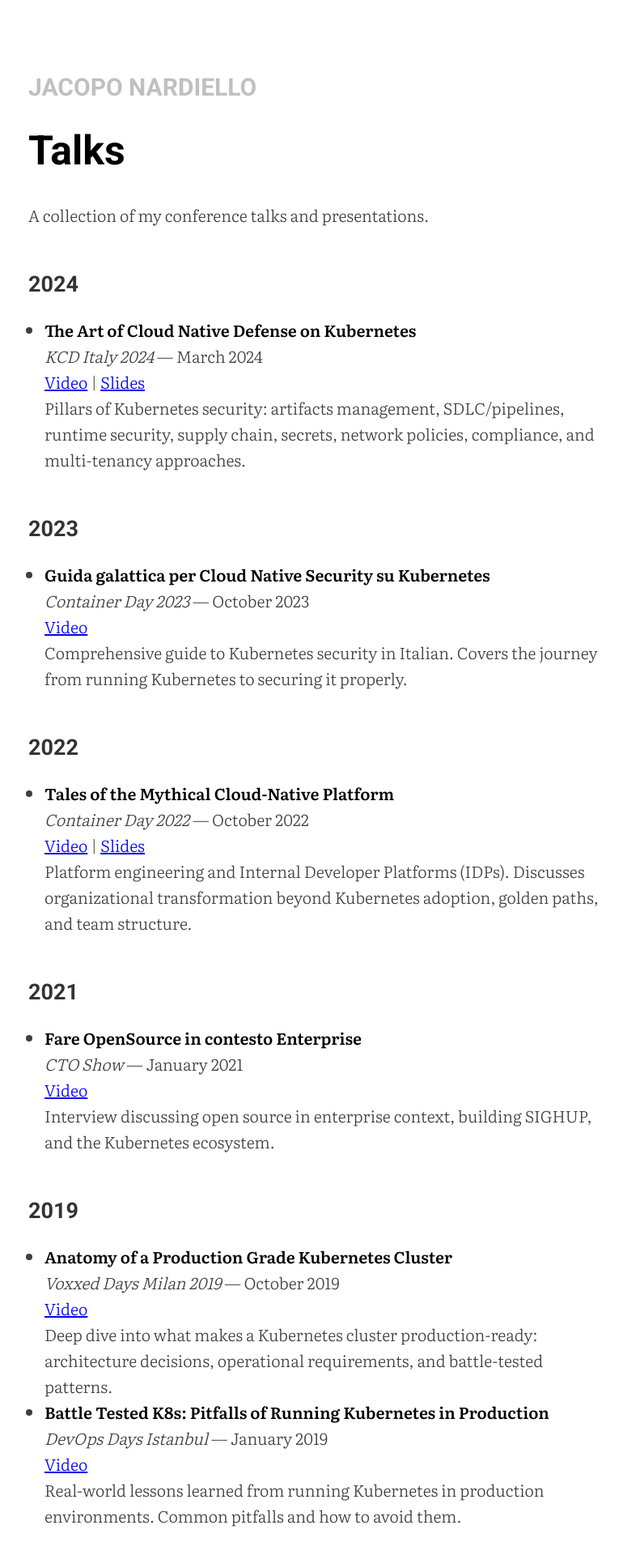
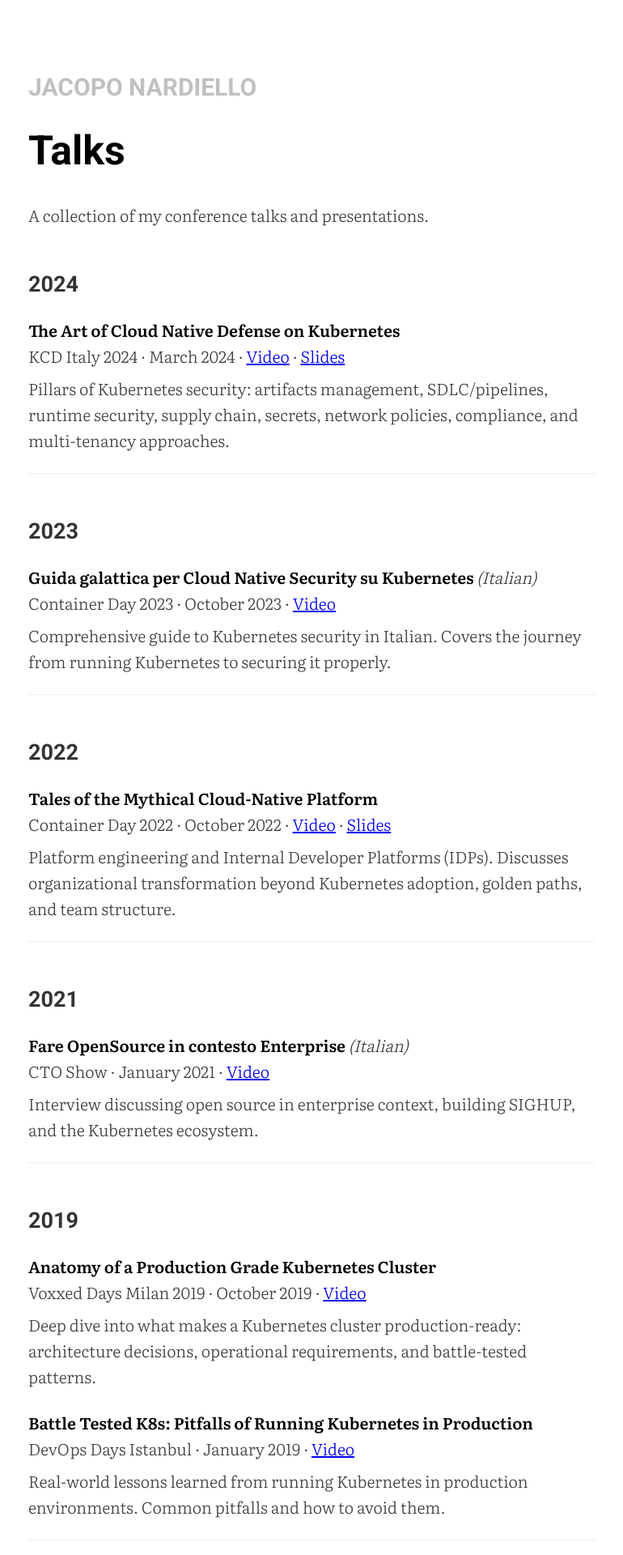
Before and after one commit to jnardiello/jnardiello.github.io, a Jekyll site: the page built from talks/index.html, in a window 1280 px wide. Shown: the top 1920 px of the page at 81% size, without its empty margins (255-1025 px from the left). Built offline with Jekyll 4.4.1, drawn with Linux system fonts in a browser that asks for light colours; comment, search, counter and statistics services are not loaded; some of the changed text lies outside the part shown.

Commit message:
feat(talks): add language field and improve styling
- Add language field to all talks (en/it)
- Show (Italian) indicator for non-English talks
- Improve template layout with typography-driven design
- Add horizontal rule dividers between years
- Tighten spacing between title and description

```diff
--- a/talks/index.html
+++ b/talks/index.html
@@ -4,29 +4,25 @@ title: Talks
 description: Conference talks and presentations by Jacopo Nardiello
 ---
 
+<style>
+.talk-title { margin-bottom: 8px; }
+</style>
+
 <p>A collection of my conference talks and presentations.</p>
 
 {% assign talks_by_year = site.data.talks | group_by_exp: "talk", "talk.date | date: '%Y'" | sort: "name" | reverse %}
 
 {% for year in talks_by_year %}
+{% unless forloop.first %}<hr>{% endunless %}
 <h2>{{ year.name }}</h2>
-<ul>
+
 {% for talk in year.items %}
-    <li>
-        <strong>{{ talk.title }}</strong>
-        <br>
-        <em>{{ talk.event }}</em> — {{ talk.date | date: "%B %Y" }}
-        {% if talk.video or talk.slides %}
-        <br>
-        {% if talk.video %}<a href="{{ talk.video }}" target="_blank">Video</a>{% endif %}
-        {% if talk.video and talk.slides %} | {% endif %}
-        {% if talk.slides %}<a href="{{ talk.slides }}" target="_blank">Slides</a>{% endif %}
-        {% endif %}
-        {% if talk.description %}
-        <br>
-        {{ talk.description }}
-        {% endif %}
-    </li>
+<p class="talk-title"><strong>{{ talk.title }}</strong> {% if talk.language == "it" %}<em>(Italian)</em>{% endif %}<br>
+{{ talk.event }} · {{ talk.date | date: "%B %Y" }}{% if talk.video or talk.slides %} · {% if talk.video %}<a href="{{ talk.video }}" target="_blank">Video</a>{% endif %}{% if talk.video and talk.slides %} · {% endif %}{% if talk.slides %}<a href="{{ talk.slides }}" target="_blank">Slides</a>{% endif %}{% endif %}</p>
+
+{% if talk.description %}
+<p>{{ talk.description }}</p>
+{% endif %}
+
 {% endfor %}
-</ul>
 {% endfor %}
```
Also changed, not shown: _data/talks.yml (+13 -0 lines).
